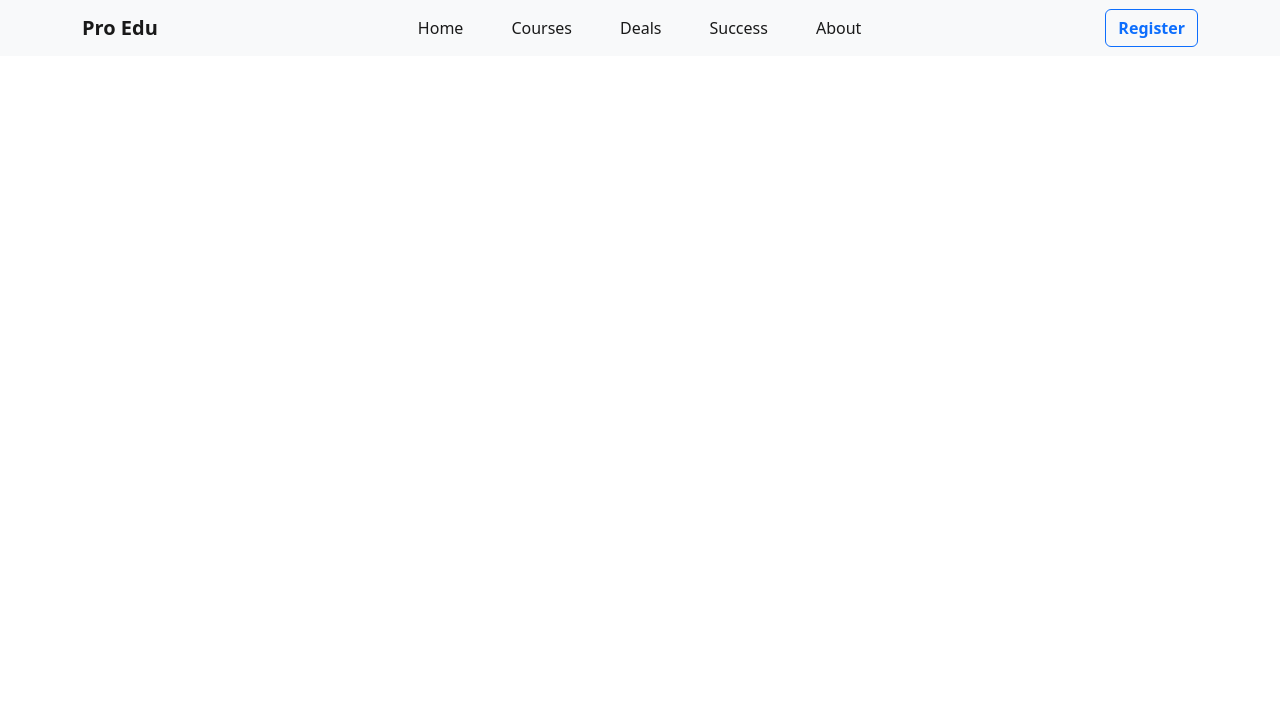
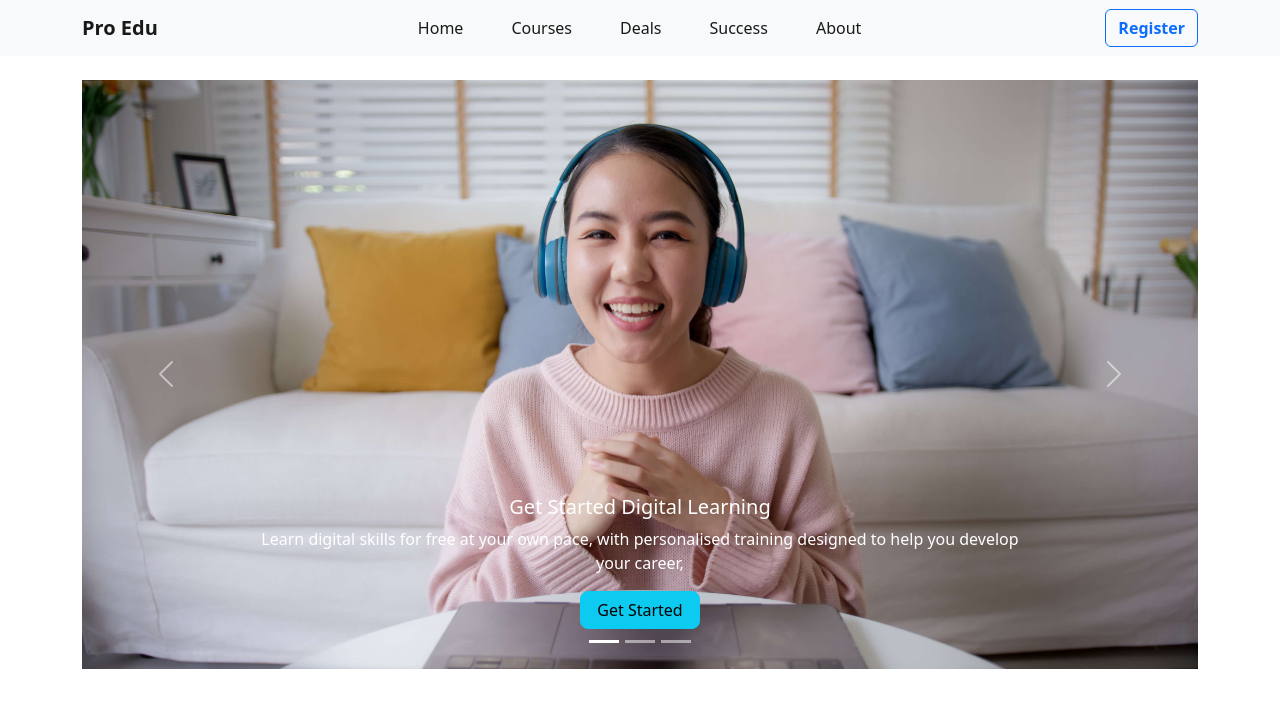
Before and after one commit to nabil-irtija/My-Third-Assignment, a plain HTML site: page index.html in a window 1280 px wide. Drawn offline with Linux system fonts and the light colour scheme; a web font is replaced by a local one.

Commit message:
carousel added

```diff
--- a/index.html
+++ b/index.html
@@ -49,6 +49,64 @@
         </nav>
     </header>
     <!-- Header section ended -->
+    <!-- Main section started -->
+    <main class="container my-4">
+        <!-- Carousel started  -->
+        <section>
+            <div id="carouselExampleCaptions" class="carousel slide" data-bs-ride="false">
+                <div class="carousel-indicators">
+                    <button type="button" data-bs-target="#carouselExampleCaptions" data-bs-slide-to="0" class="active"
+                        aria-current="true" aria-label="Slide 1"></button>
+                    <button type="button" data-bs-target="#carouselExampleCaptions" data-bs-slide-to="1"
+                        aria-label="Slide 2"></button>
+                    <button type="button" data-bs-target="#carouselExampleCaptions" data-bs-slide-to="2"
+                        aria-label="Slide 3"></button>
+                </div>
+                <div class="carousel-inner">
+                    <div class="carousel-item active">
+                        <img src="images/cover/cover-3.jpg" class="d-block w-100" alt="...">
+                        <div class="carousel-caption  d-md-block">
+                            <h5>Get Started Digital Learning</h5>
+                            <p>Learn digital skills for free at your own pace, with personalised training designed to
+                                help you develop your career, </p>
+                            <div class="d-none d-md-block">
+                                <button type="button" class="btn btn-info rounded-3 px-3 ">Get Started</button>
+                            </div>
+                        </div>
+                    </div>
+                    <div class="carousel-item">
+                        <img src="images/cover/cover-1.png" class="d-block w-100" alt="...">
+                        <div class="carousel-caption my-auto justify-content-center align text center d-md-block">
+                            <h4>Get Started Digital Learning secound</h4>
+                            <p>Whether you're building an online class for the first time or refreshing your existing
+                                course, click the buttons below to learn more about the process </p>
+                        </div>
+
+                    </div>
+                    <div class="carousel-item">
+                        <img src="images/cover/cover-3.jpg" class="d-block w-100" alt="...">
+                        <div class="carousel-caption  d-md-block">
+                            <h4>Get Started Digital Learning third label</h4>
+                            <p>There are three common ways to getting started in authoring self-paced eLearning. The
+                                infographic below maps out the different approaches. </p>
+                        </div>
+                    </div>
+                </div>
+                <button class="carousel-control-prev" type="button" data-bs-target="#carouselExampleCaptions"
+                    data-bs-slide="prev">
+                    <span class="carousel-control-prev-icon" aria-hidden="true"></span>
+                    <span class="visually-hidden">Previous</span>
+                </button>
+                <button class="carousel-control-next" type="button" data-bs-target="#carouselExampleCaptions"
+                    data-bs-slide="next">
+                    <span class="carousel-control-next-icon" aria-hidden="true"></span>
+                    <span class="visually-hidden">Next</span>
+                </button>
+            </div>
+        </section>
+        <!-- Carousel ended -->
+    </main>
+    <!-- Main section ended -->
     <script src="bootstrap/bootstrap.min.js"></script>
 </body>
 
```
